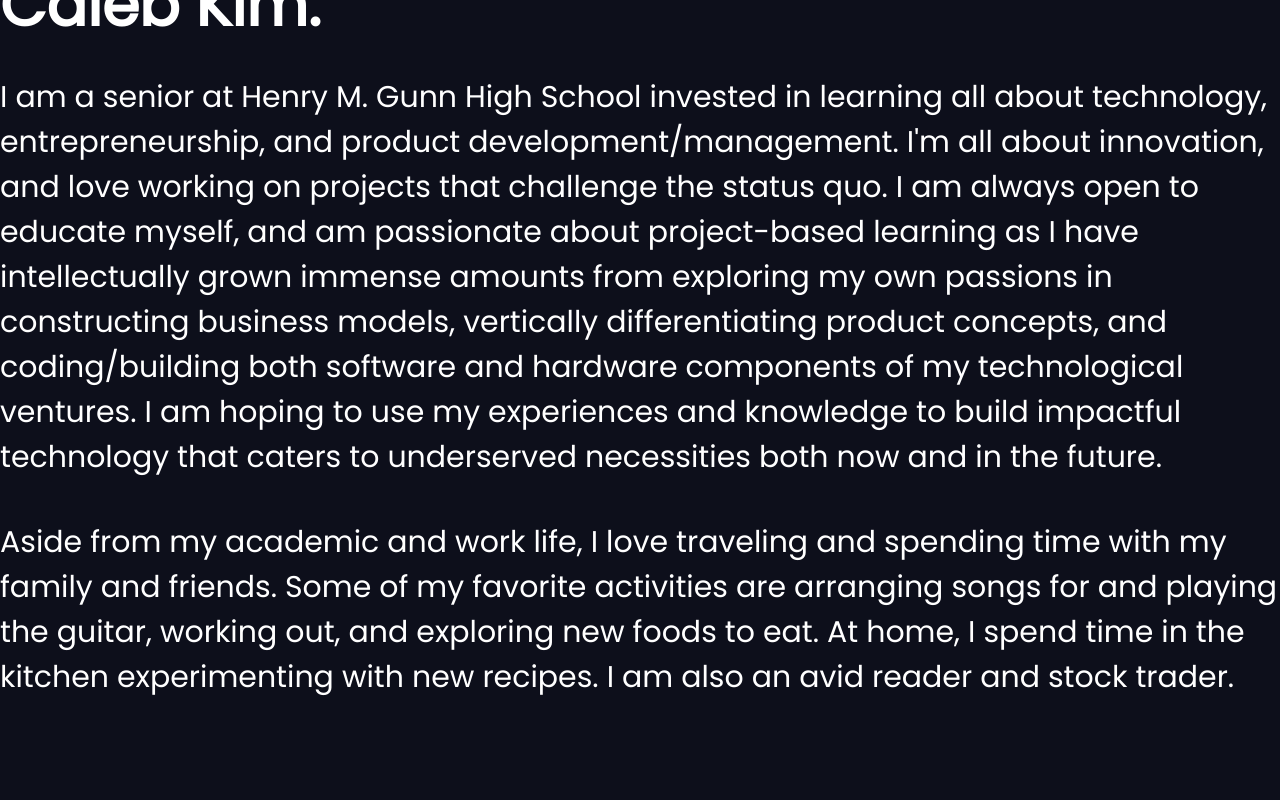
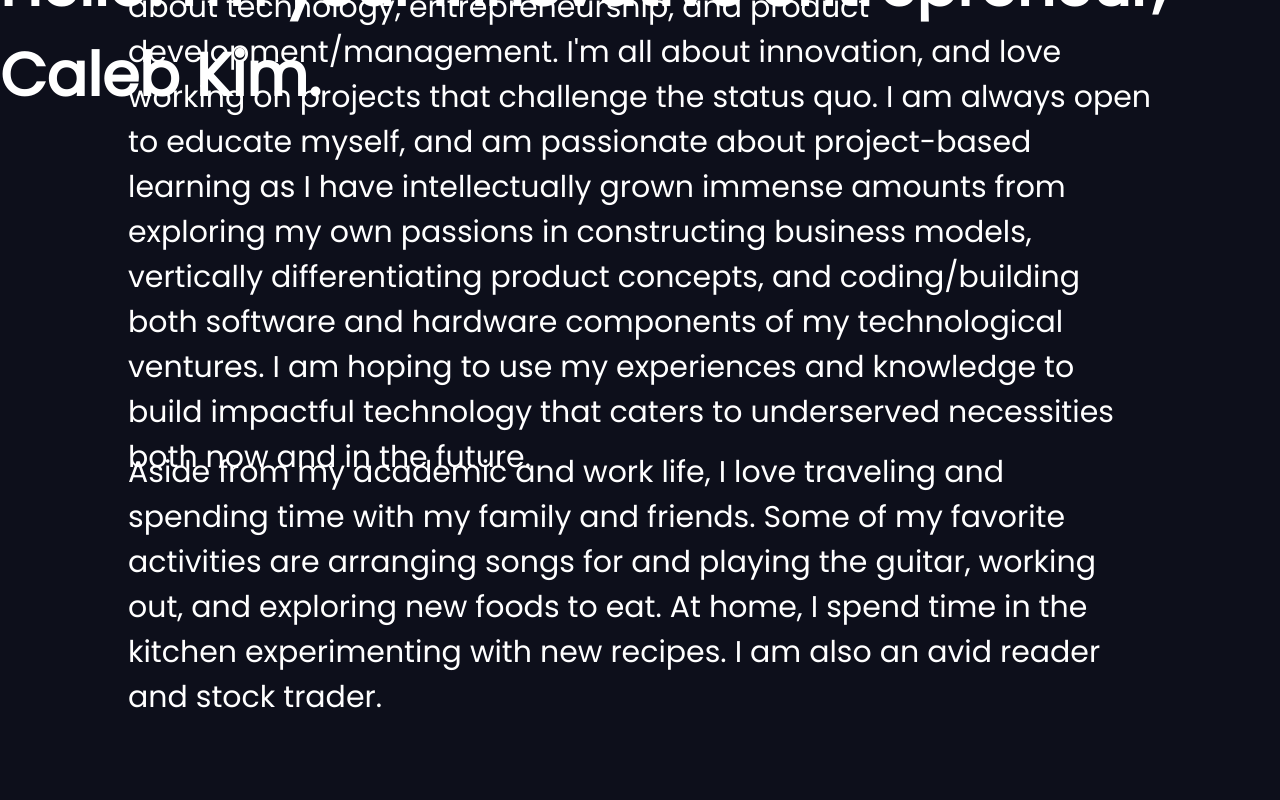
Before and after one commit to CalebJKim/calebkim, a plain HTML site: page public/About.html in a window 1280 px wide. Shown: the top 800 px of the page. Drawn offline with Linux system fonts and the light colour scheme.

Commit message:
constraints

```diff
--- a/public/style.css
+++ b/public/style.css
@@ -108,7 +108,7 @@ ul li a:hover:before
   animation-name: AboutMe;
   animation-duration: 5s;
   color: #fff;
-  bottom: 750px;
+  bottom: 85%;
 }
 @keyframes AboutMeBio
 {
@@ -131,8 +131,8 @@ ul li a:hover:before
   animation-name: AboutMeBio;
   animation-duration: 5s;
   color: #fff;
-  max-width: 1500px;
-  bottom: 320px;
+  max-width: 80%;
+  bottom: 40%;
 }
 @keyframes AboutMe2
 {
@@ -155,6 +155,6 @@ ul li a:hover:before
   animation-name: AboutMe2;
   animation-duration: 5s;
   color: #fff;
-  max-width: 1500px;
-  bottom: 100px;
+  max-width: 80%;
+  bottom: 10%;
 }
```
